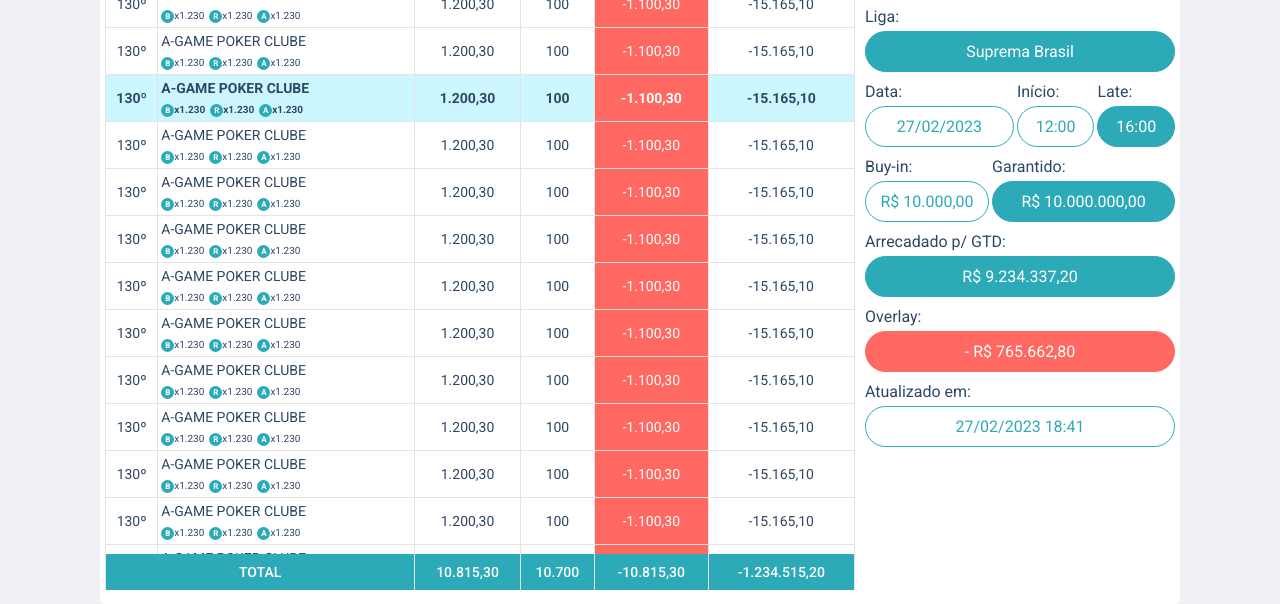
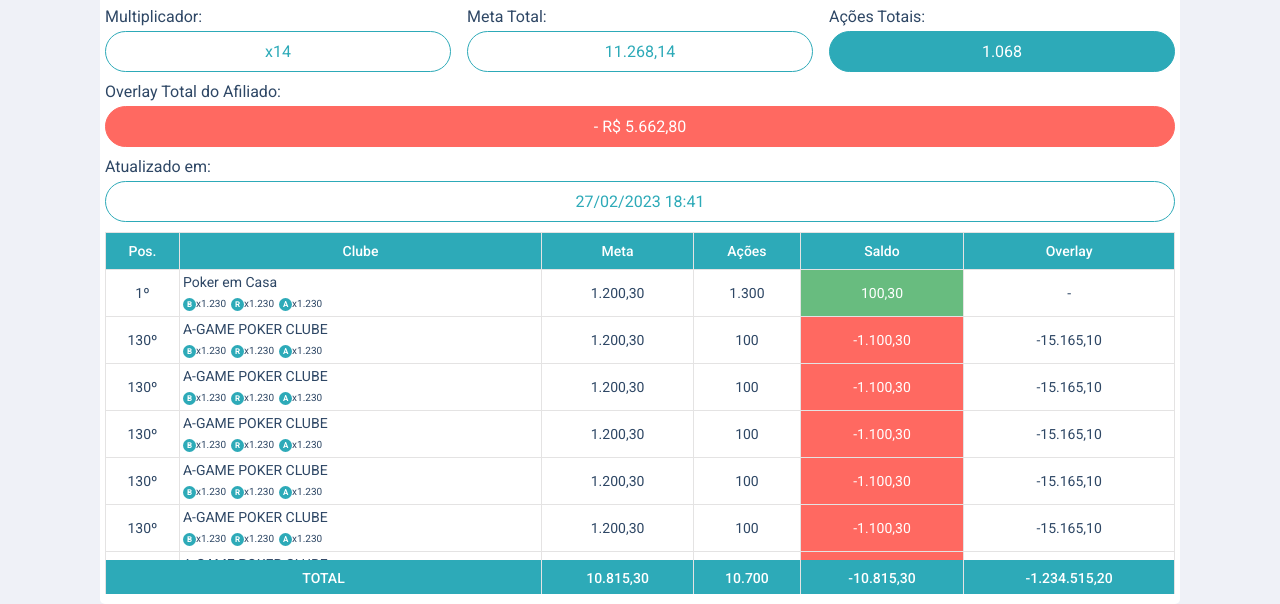
Before and after one commit to danifuzetto/metas-pokerbyte, a plain HTML site: page modal.html in a window 1280 px wide. Shown: the part 196-800 px from the top of the page. Drawn offline with Linux system fonts and the light colour scheme.

Commit message:
V2.4.1
- Ajustado página Meu Clube para versão Desktop;

```diff
--- a/css/mobile.css
+++ b/css/mobile.css
@@ -55,6 +55,7 @@
 
     .container-table-myclub {
         min-height: calc(100vh - 5px - 100px - 30px - 306.7px);
+        max-height: none;
         overflow: initial;
     }
 }
--- a/css/my-club.css
+++ b/css/my-club.css
@@ -87,7 +87,8 @@ tfoot {
     justify-content: space-between;
     max-width: 100%;
     min-height: calc(100vh - 5px - 96px - 30px - 306.7px);
-    overflow: scroll;
+    max-height: calc(100vh - 5px - 96px - 30px - 306.7px);
+    overflow: auto;
 }
 
 .myclub {
--- a/modal.html
+++ b/modal.html
@@ -40,7 +40,7 @@
             </nav>
         </header>
 
-        <div id="general" class="hide1">
+        <div id="general" class="hide">
 
             <div class="container">
 
@@ -1877,7 +1877,7 @@
             </div>
         </div>
 
-        <div id="myclub" class="hide">
+        <div id="myclub" class="hide1">
             <div>
                 <div class="logo-pb">
                     <img class="logo-pb" alt="Logo Pokerbyte" src="./images/logo_pb.png" />
```
